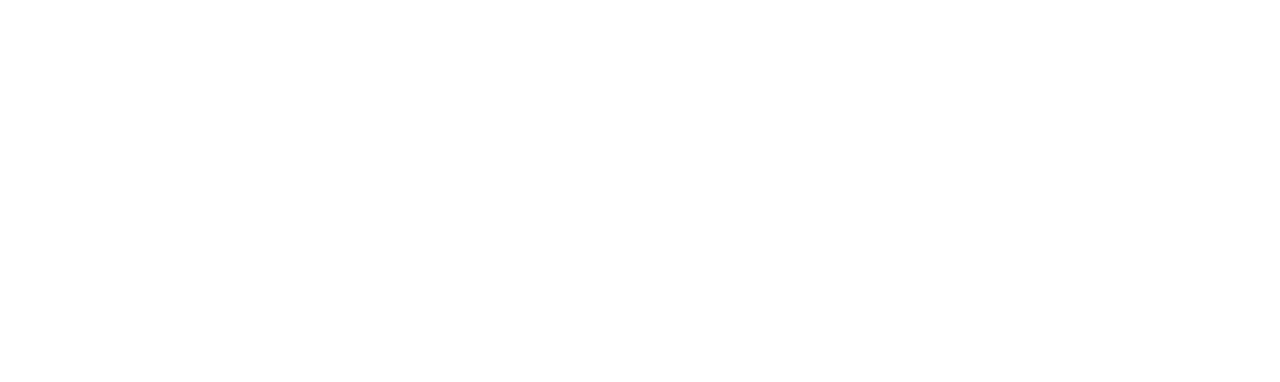
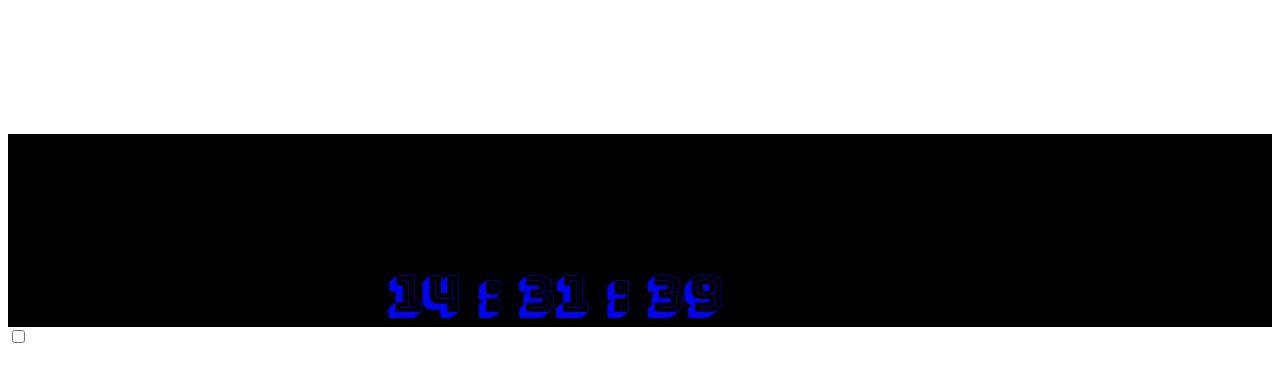
Before and after one commit to MagicHobo2015/JavascriptClock, a plain HTML site: page index.html in a window 1280 px wide. Drawn offline with Linux system fonts and the light colour scheme.

Commit message:
grows slowly changes colors, needs to be updated to entire background color not just a strip and maybe a box

```diff
--- /dev/null
+++ b/clock.css
@@ -0,0 +1,25 @@
+@keyframes clockTilt {
+    from {transform: rotate(0deg);}
+    to  {transform: rotate(360deg);}
+
+}
+
+.clockText {
+    background-color: black;
+    padding-top: 10%;
+    padding-left: 30%;
+    font-size: 50px;
+    color: blue;
+    font-family: "Bungee Shade";
+    transition: font-size 10s, padding-left 10s, color 10s, background-color 10s;
+}
+
+.clockText:hover {
+    font-size: 100px;
+    padding-left: 10%;
+    color: green;
+    background-color: yellow;
+}
+.spacer {
+    padding-top: 10%;
+}
--- a/index.html
+++ b/index.html
@@ -1,23 +1,20 @@
 <!DOCTYPE html>
 	<html>
 		<head>
+			<link rel="stylesheet" href="https://fonts.googleapis.com/css?family=Bungee Shade">
+			<link rel="stylesheet" href="clock.css">
 			<script type="text/javascript" src="simpleClock.js"></script>
 			<title>
 				Simple JavaScript Clock
 			</title>
 		</head>
 		<body>
-			<script>
-				function updateTime() {
-
-					let timeJson = new Clock();
-
-					console.log(timeJson["hour"]);
-
-
-				}
-				setInterval(updateTime, 10);
-
-			</script>
+			<script> setInterval(updateClock, 100);</script>
+			<div class="spacer">
+			<div class="clockText" id="clockText"> <!--This is where the clock is injected--> </div>
+			</div>
+			<div>
+				<input id="checkBox" type="checkbox">
+			</div>
 		</body>
 	</html>
--- a/simpleClock.js
+++ b/simpleClock.js
@@ -9,7 +9,35 @@ function Clock() {
 
 	// bundle it all in some json
 	let time = { "hour" : hour, "minute" : minutes, "seconds" : seconds }
+	console.log(time["seconds"]);
 	return  time;
 
 
 };
+
+function updateClock(){
+	// grab the current time in the form of JSON
+	let timeJSON = Clock();
+
+	// check the checkbox to see if its military time or not
+	let checkBox = document.getElementById('checkBox');
+	let standardTime = checkBox.checked
+	let hour; let amPm;
+	// extract time a little 12 hour conversion
+	if (standardTime){
+		hour = (timeJSON['hour'] % 12).toString();
+		amPm = timeJSON["hour"] > 12 ? " : PM" : " : AM";
+	} else {
+		hour = timeJSON['hour'].toString();
+		 amPm = "";
+	};
+	// these are simpler
+	let minute = timeJSON["minute"].toString();
+	let seconds = timeJSON["seconds"].toString();
+	// this gets the og military time, to tell if its am, pm.
+	// get my clock holder
+	let divtext = document.getElementById("clockText");
+	// build a string.
+	let clockText = hour + " : " + minute + " : " + seconds + amPm
+	divtext.innerHTML = clockText;
+};
```
